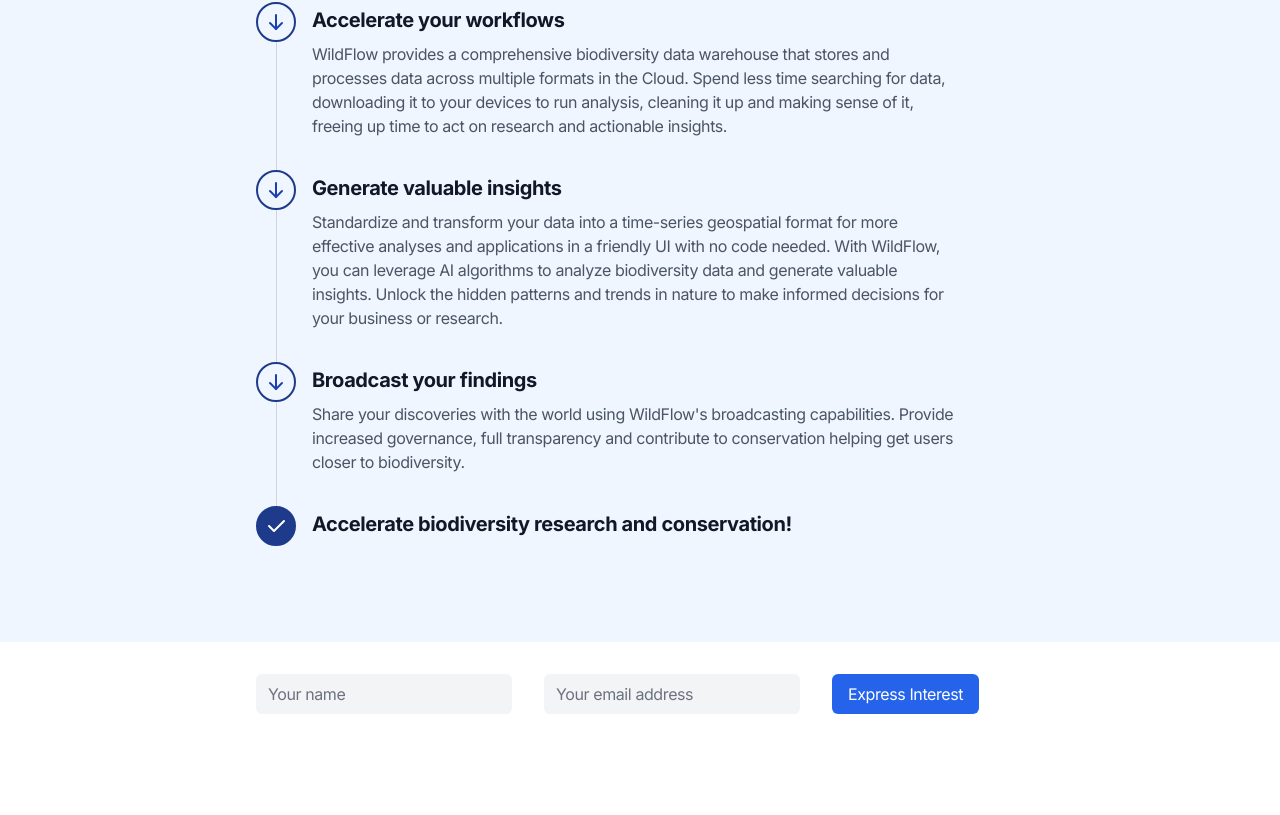
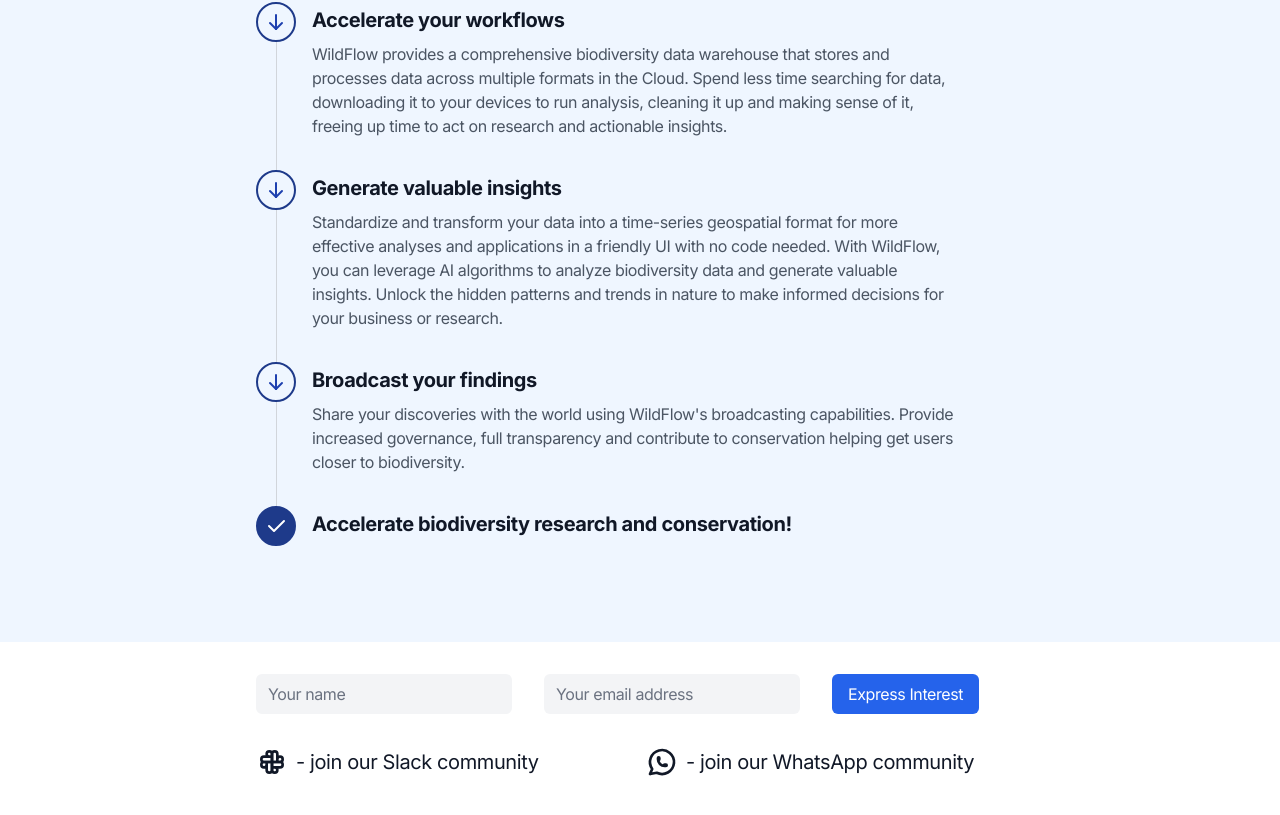
Before and after one commit to wildflowai/landing, a Next.js app: page / in a window 1280 px wide. Shown: the part 1325-2140 px from the top of the page. Before the commit the page ends 2071 px from the top, so only its background shows below. Built offline with nearby package versions, Linux system fonts and the light colour scheme.

Commit message:
Add social links for Slack and WhatsApp

```diff
--- a/app/page.tsx
+++ b/app/page.tsx
@@ -16,6 +16,7 @@
   // socialProofData,
 } from "~/shared/data";
 import SubscribeForm from "~/components/widgets/SubscribeForm";
+import WhatsAppSlack from "~/components/widgets/WhatsAppSlack";
 
 export const metadata: Metadata = {
   title: SITE.title,
@@ -31,6 +32,7 @@
       {/* <Content {...content2Data} /> */}
       <Steps />
       <SubscribeForm />
+      <WhatsAppSlack />
       {/* <Testimonial /> */}
       {/* <FAQs2 {...faqsData2} /> */}
       {/* <Pricing {...pricingData} /> */}
--- /dev/null
+++ b/src/components/widgets/WhatsAppSlack.tsx
@@ -0,0 +1,45 @@
+import { IconBrandSlack, IconBrandWhatsapp } from "@tabler/icons-react";
+
+const stepsData = {
+  items: [
+    {
+      title: "- join our Slack community",
+      icon: IconBrandSlack,
+      href: "https://join.slack.com/t/wildflow/shared_invite/zt-23xn504ts-6ytY4qiLzm3mfdfiHGcivA",
+    },
+    {
+      title: "- join our WhatsApp community",
+      icon: IconBrandWhatsapp,
+      href: "https://chat.whatsapp.com/FC19T0CAcq0JUGJRCsxAyM",
+    },
+  ],
+};
+
+const WhatsAppSlack = () => {
+  const { items } = stepsData;
+
+  return (
+    <section className="mx-auto mb-12 flex w-full items-center justify-center px-4 sm:px-6 lg:px-8">
+      <div className="w-full max-w-3xl">
+        <div className="grid grid-cols-1 gap-3 pl-4 md:grid-cols-2 md:pl-0">
+          {items.map(({ title, icon: Icon, href }, index) => (
+            <a
+              key={`item-steps-${index}`}
+              href={href}
+              target="_blank"
+              rel="noopener noreferrer"
+              className="flex items-center transition-colors duration-300 hover:text-blue-700 dark:hover:text-white"
+            >
+              <Icon className="mr-2 h-8 w-8 hover:text-current" />
+              <p className="text-xl text-gray-900 hover:text-blue-700 dark:text-slate-300 dark:hover:text-white">
+                {title}
+              </p>
+            </a>
+          ))}
+        </div>
+      </div>
+    </section>
+  );
+};
+
+export default WhatsAppSlack;
--- a/src/shared/data.tsx
+++ b/src/shared/data.tsx
@@ -5,6 +5,7 @@
   IconBrandFacebook,
   IconBrandGithub,
   IconBrandSlack,
+  IconBrandWhatsapp,
   IconBrandInstagram,
   IconBrandLinkedin,
   IconBrandTailwind,
@@ -1312,6 +1313,11 @@
       icon: IconBrandSlack,
       href: "https://join.slack.com/t/wildflow/shared_invite/zt-23xn504ts-6ytY4qiLzm3mfdfiHGcivA",
     },
+    {
+      label: "WhatsApp",
+      icon: IconBrandWhatsapp,
+      href: "https://chat.whatsapp.com/FC19T0CAcq0JUGJRCsxAyM",
+    },
   ],
 };
 
```
Also changed, not shown: 1 other file (tests, documents, lock files or other folders).
